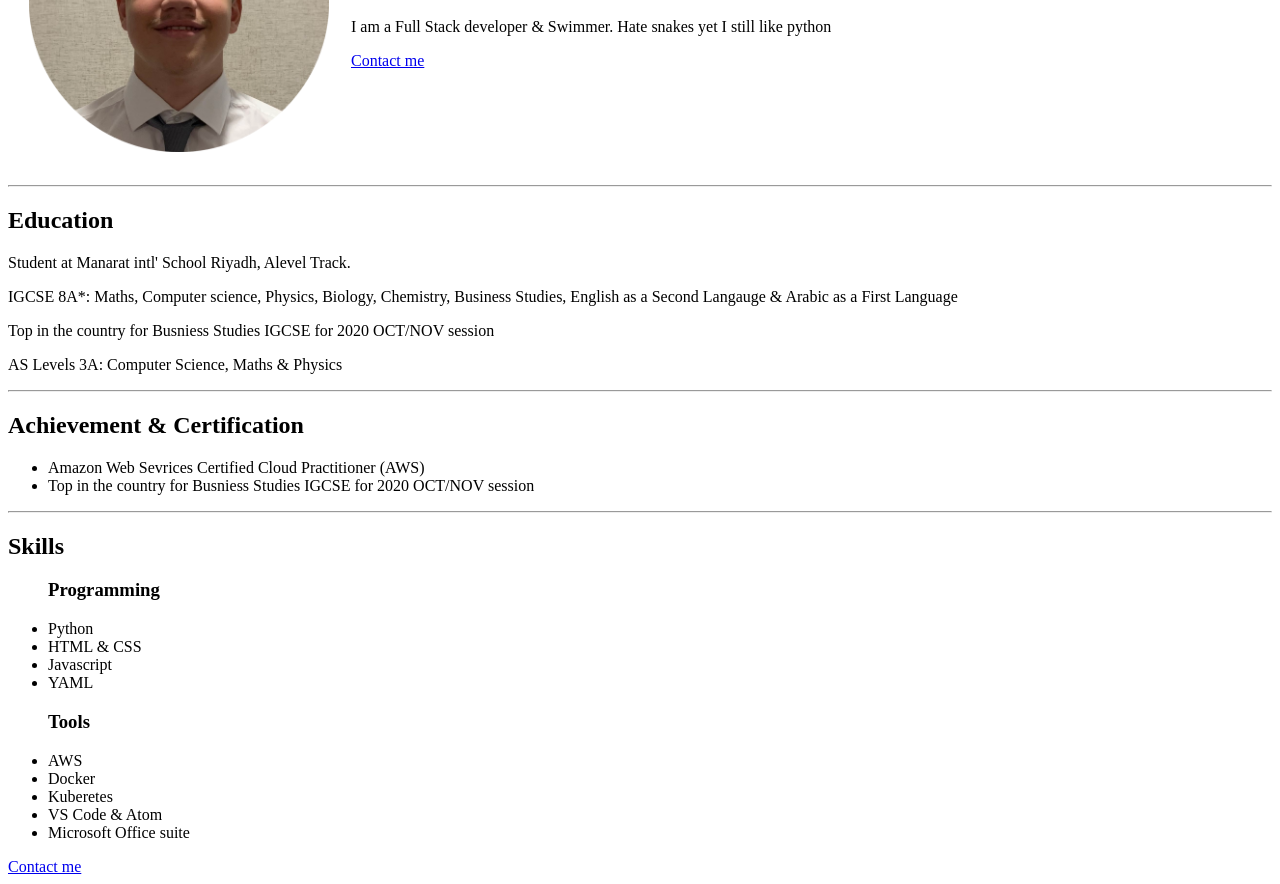
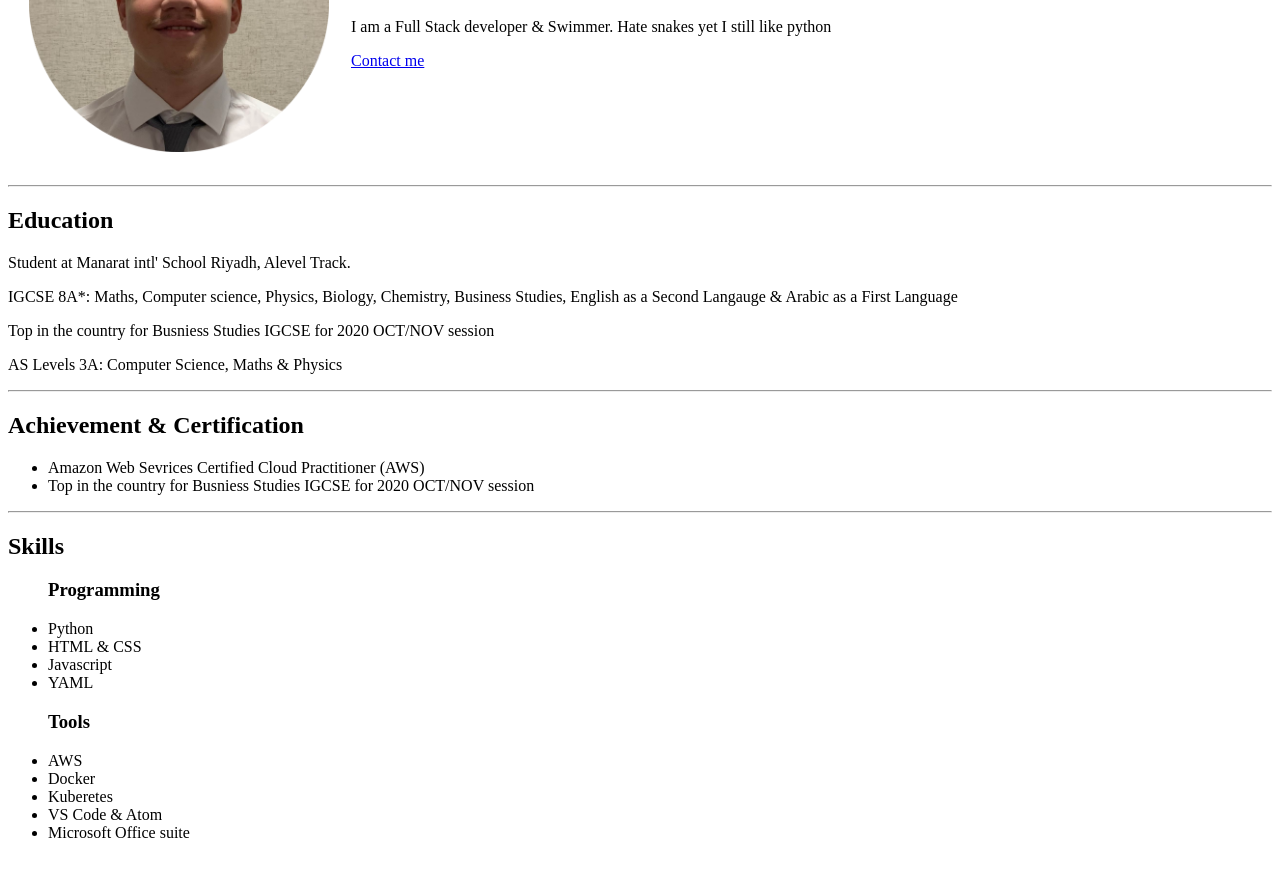
Before and after one commit to helmy0/Personal-Website, a plain HTML site: page index.html in a window 1280 px wide. Shown: the part 177-1061 px from the top of the page. After the commit the page ends 1035 px from the top, so only its background shows below. Drawn offline with Linux system fonts and the light colour scheme.

Commit message:
Update index.html

```diff
--- a/index.html
+++ b/index.html
@@ -53,7 +53,7 @@
     <li>Microsoft Office suite</li>
   </ul>
 
-<a href="contact-me">Contact me</a>
+
 
 
 
```
